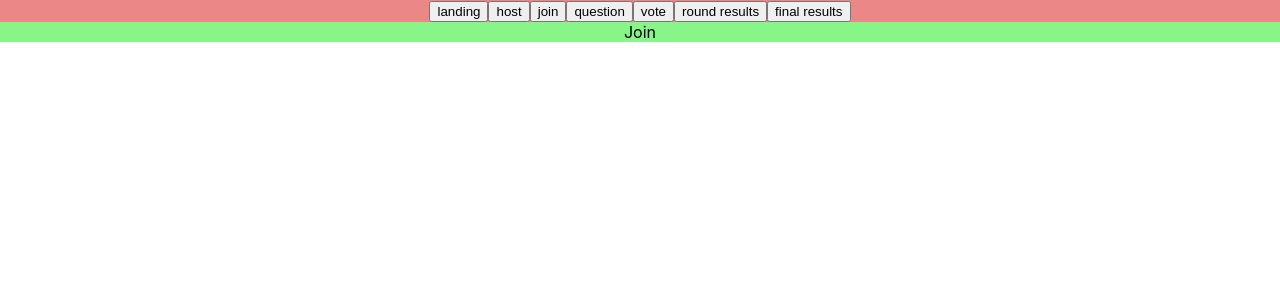
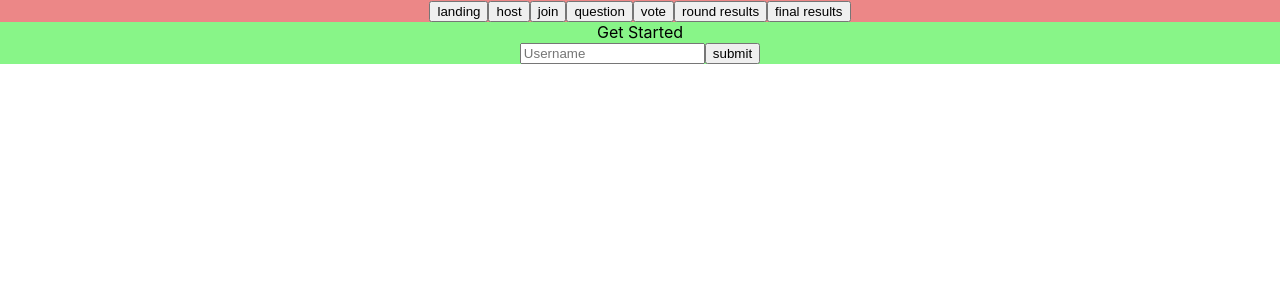
Before and after one commit to smackd-game/smackd, a React (Create React App) app: page /join in a window 1280 px wide. Both pictures are taken after a click on the button "join". Shown: the top 300 px of the page. Built offline with nearby package versions, Linux system fonts and the light colour scheme; no server answers.

Commit message:
join page build

```diff
--- a/src/components/Join/Join.js
+++ b/src/components/Join/Join.js
@@ -4,17 +4,63 @@ class Join extends Component {
     constructor() {
         super()
         this.state = {
-            placeholder: ''
+            name: '',
+            submittedName: false,
+            code: null
         }
+    }
+
+    handleChange(value) {
+        this.setState({
+            name: value
+        })
+    }
+
+    handleCode(value) {
+        this.setState({
+            code: value
+        })
+        console.log(this.state)
+    }
+
+    submit=()=>{
+        this.setState({
+            submittedName: true
+        })
     }
 
     render() {
         return (
-            <div className="join-container">
-                Join
-            </div>
-        )
+          <div className="join-container">
+            {!this.state.submittedName ? (
+              <>
+                <header className="title">Get Started</header>
+                <input
+                  onChange={e => this.handleChange(e.target.value)}
+                  type="text"
+                  className="name"
+                  placeholder= "Username"
+                />
+                <button onClick={() => this.submit()} className="submit">
+                  submit
+                </button>
+              </>
+            ) : (
+              <>
+              <input
+              onChange={e => this.handleCode(e.target.value)}
+              placeholder= "Enter Game Code"
+              type= "text"
+              className = "code"
+              />
+              <button>
+                  Join Game
+              </button>
+              </>
+            )}
+          </div>
+        );
+      }
     }
-}
 
-export default Join
+    export default Join;
```
